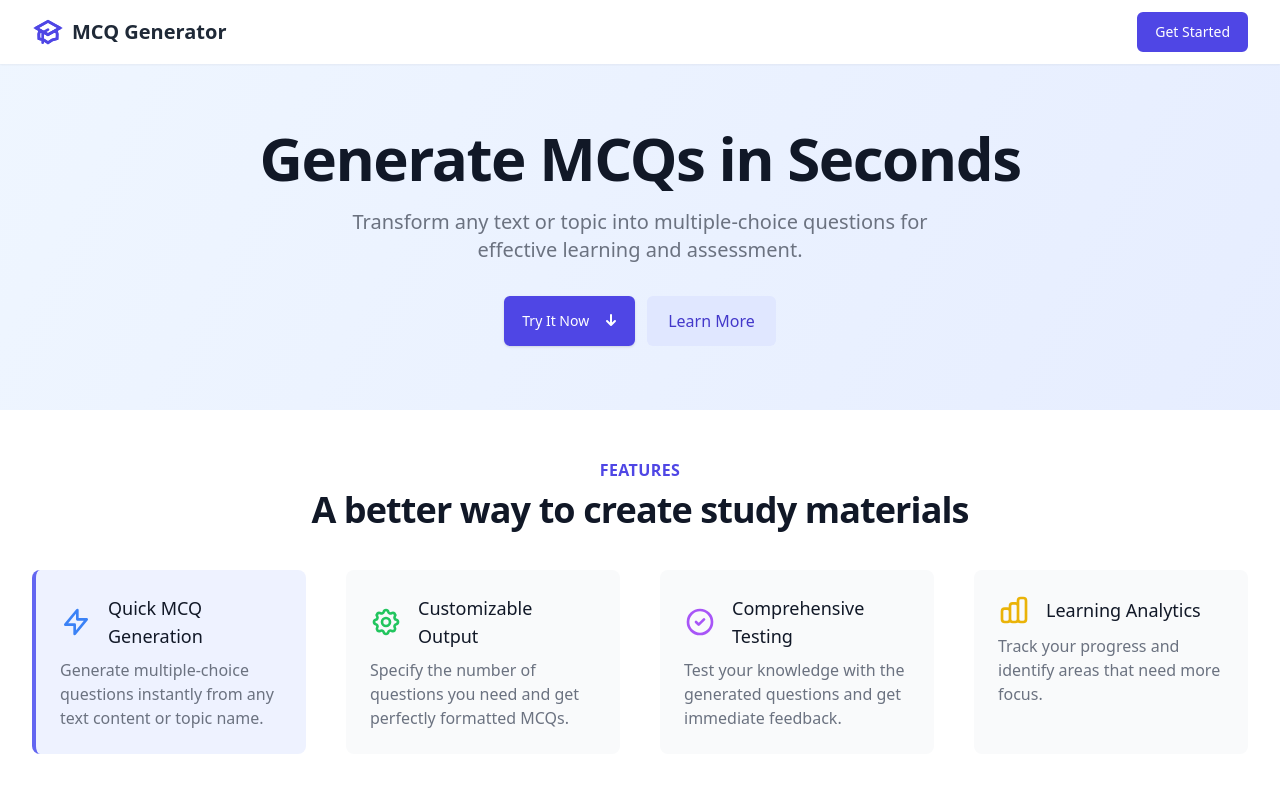
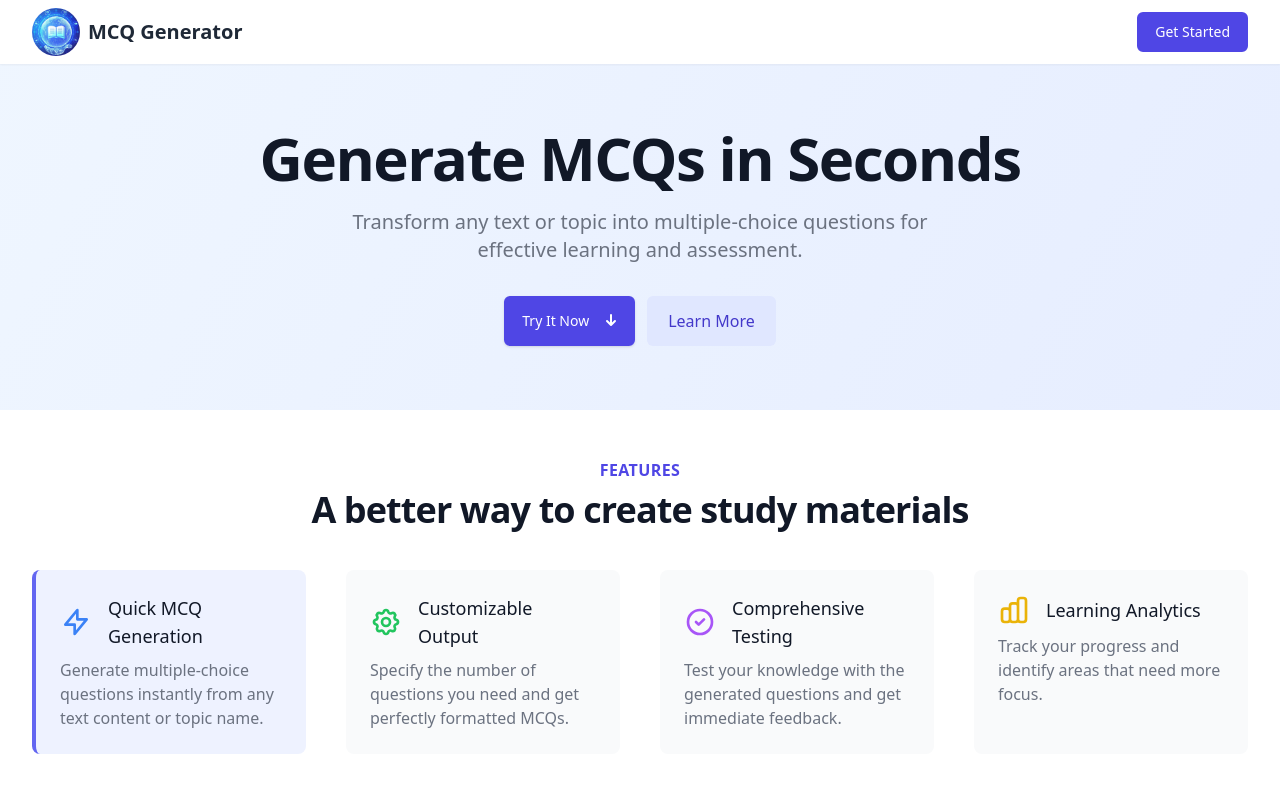
Before and after one commit to Chanakya-Das-Sahu/Paragraph-MCQ-Generator---AI--, a React (Vite) app in the folder frontend/: page / in a window 1280 px wide. Shown: the top 800 px of the page. Built offline with nearby package versions, Linux system fonts and the light colour scheme.

Commit message:
logo has been changed

```diff
--- a/frontend/src/home.jsx
+++ b/frontend/src/home.jsx
@@ -1,6 +1,7 @@
 import { useState } from 'react';
 import { LightningBoltIcon, DocumentTextIcon, CogIcon, ChartBarIcon, AcademicCapIcon, CheckCircleIcon } from '@heroicons/react/outline';
 import { useNavigate } from 'react-router-dom';
+import loading from './loading.jpg'
 export default function HomePage() {
     const navigate = useNavigate();
     const [activeFeature, setActiveFeature] = useState(0);
@@ -35,7 +36,8 @@ export default function HomePage() {
                 <div className="max-w-7xl mx-auto px-4 sm:px-6 lg:px-8">
                     <div className="flex justify-between h-16">
                         <div className="flex items-center">
-                            <AcademicCapIcon className="h-8 w-8 text-indigo-600" />
+                            {/* <AcademicCapIcon className="h-8 w-8 text-indigo-600" /> */}
+                            <img src={loading} alt="Logo" className="h-12 w-12 rounded-full" />
                             <span className="ml-2 text-xl font-bold text-gray-800">MCQ Generator</span>
                         </div>
                         <div className="flex items-center space-x-4">
```
